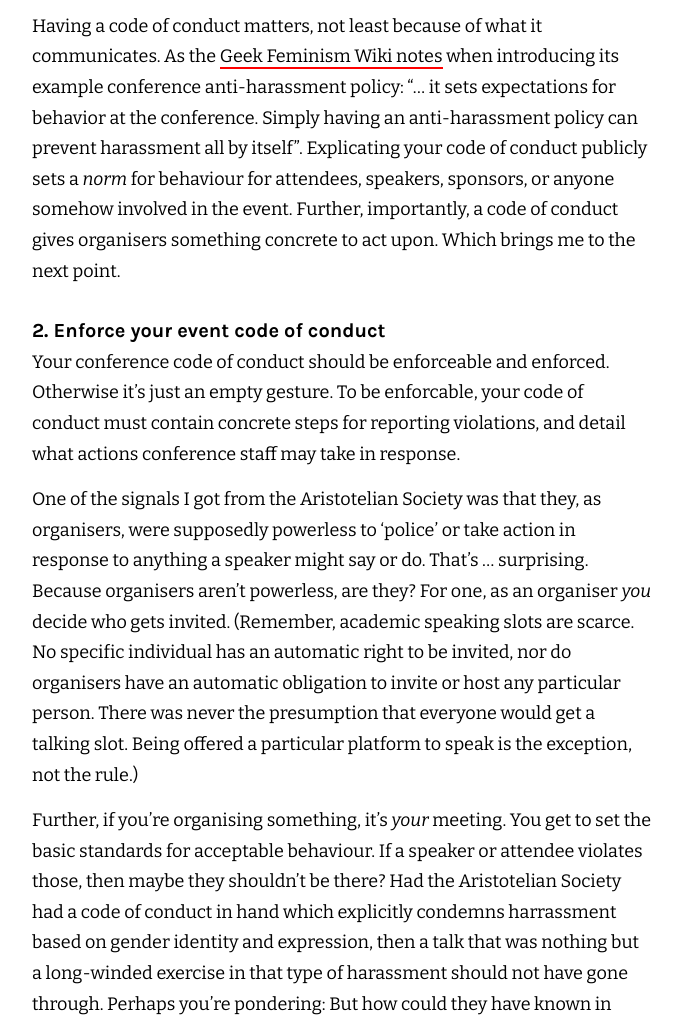
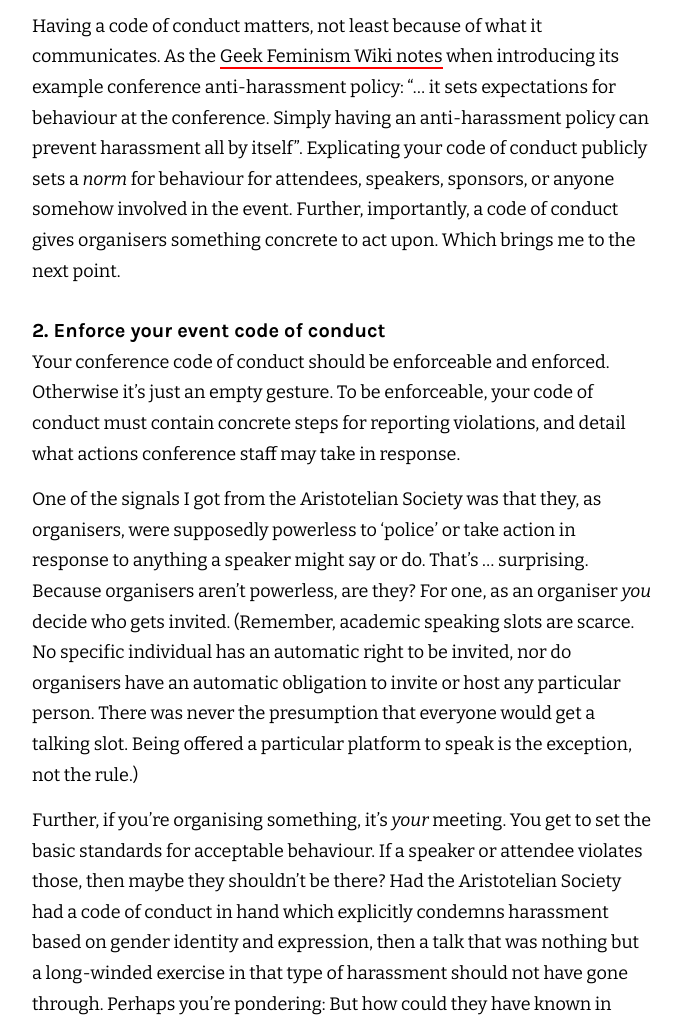
Before and after one commit to csmeyns/log, a Jekyll site: the page built from _posts/2019-06-16-coc.md, in a window 1280 px wide and 1400 px high, scrolled down 2634 px. Shown: the part 215-1232 px from the top of the window, without its empty margins (313-995 px from the left). Built offline with Jekyll 4.4.1, drawn with Linux system fonts in a browser that asks for light colours; nearby versions of some CDN libraries; part of the change alters nothing that is shown; some of the changed text lies outside the part shown.

Commit message:
fix some typos

```diff
--- a/_posts/2019-06-16-coc.md
+++ b/_posts/2019-06-16-coc.md
@@ -3,7 +3,7 @@ layout: post
 title: "Philosophy desperately needs event codes of conduct"
 categories:
 - Philosophy
-- Organizing
+- Organising
 hero: https://live.staticflickr.com/65535/32808143587_2dc1c07da2_o.jpg
 description: "Codes of conduct offer an easy way to help organisers avoid foul-ups by hosting transphobes, alt-right celebrities or serial harassers. Recent events in philosophy bring out that, yes, also the dryer echelons of the academy could use a code of conduct."
 ---
@@ -27,15 +27,15 @@ Consider this slightly more wordy sample [Conference Code of Conduct](https://co
 
 Why is having a code of conduct relevant? Shouldn’t it be obvious harassment and discrimination have no place at academic events? Well, in theory, yes. In reality, not so much.
 
-Having a code of conduct matters, not least because of what it communicates. As the [Geek Feminism Wiki notes](https://geekfeminism.wikia.org/wiki/Conference_anti-harassment/Policy) when introducing its example conference anti-harassment policy: "... it sets expectations for behavior at the conference. Simply having an anti-harassment policy can prevent harassment all by itself". Explicating your code of conduct publicly sets a *norm* for behaviour for attendees, speakers, sponsors, or anyone somehow involved in the event. Further, importantly, a code of conduct gives organisers something concrete to act upon. Which brings me to the next point.
+Having a code of conduct matters, not least because of what it communicates. As the [Geek Feminism Wiki notes](https://geekfeminism.wikia.org/wiki/Conference_anti-harassment/Policy) when introducing its example conference anti-harassment policy: "... it sets expectations for behaviour at the conference. Simply having an anti-harassment policy can prevent harassment all by itself". Explicating your code of conduct publicly sets a *norm* for behaviour for attendees, speakers, sponsors, or anyone somehow involved in the event. Further, importantly, a code of conduct gives organisers something concrete to act upon. Which brings me to the next point.
 
 ### 2. Enforce your event code of conduct
 
-Your conference code of conduct should be enforceable and enforced. Otherwise it’s just an empty gesture. To be enforcable, your code of conduct must contain concrete steps for reporting violations, and detail what actions conference staff may take in response.
+Your conference code of conduct should be enforceable and enforced. Otherwise it’s just an empty gesture. To be enforceable, your code of conduct must contain concrete steps for reporting violations, and detail what actions conference staff may take in response.
 
 One of the signals I got from the Aristotelian Society was that they, as organisers, were supposedly powerless to 'police' or take action in response to anything a speaker might say or do. That's ... surprising. Because organisers aren’t powerless, are they? For one, as an organiser _you_ decide who gets invited. (Remember, academic speaking slots are scarce. No specific individual has an automatic right to be invited, nor do organisers have an automatic obligation to invite or host any particular person. There was never the presumption that everyone would get a talking slot. Being offered a particular platform to speak is the exception, not the rule.)
 
-Further, if you're organising something, it’s _your_ meeting. You get to set the basic standards for acceptable behaviour. If a speaker or attendee violates those, then maybe they shouldn't be there? Had the Aristotelian Society had a code of conduct in hand which explicitly condemns harrassment based on gender identity and expression, then a talk that was nothing but a long-winded exercise in that type of harassment should not have gone through. Perhaps you're pondering: But how could they have known in advance? Read on.
+Further, if you're organising something, it’s _your_ meeting. You get to set the basic standards for acceptable behaviour. If a speaker or attendee violates those, then maybe they shouldn't be there? Had the Aristotelian Society had a code of conduct in hand which explicitly condemns harassment based on gender identity and expression, then a talk that was nothing but a long-winded exercise in that type of harassment should not have gone through. Perhaps you're pondering: But how could they have known in advance? Read on.
 
 Yes, measures may include removing the offender from the event. Even if the offender is the speaker. Here's Geek Feminism again:
 
@@ -47,15 +47,15 @@ How, you ask, can organisers recognise whether certain behaviour is racist, sexi
 In the spirit of this declaration of purpose the Aristotelian Society wishes to express its support for Prof Kathleen Stock's right to engage in philosophical debate and writing without harassment. The Society remains neutral on the philosophical debates in which she is engaged. We very much look forward to hearing her paper on June 3rd.")
 *The Aristotelian Society's statement of support*
 
-Luckily, there's an easy remedy! If you, as an organiser, have trouble recognising racism, sexism, homophobia, transphobia, ableism, fatphobia or other forms of discrimination, the point is to *listen* to people who are members of the community that is at risk of facing the harassment. They’re likely to be much better informed than anyone not belonging to that community to make assessments on the matter. If trans people flag up transphobia, [take it seriously](https://medium.com/@lilymadigan/believe-trans-people-when-they-call-out-transphobia-d37a5e86dc2d). Act on it. Here’s how Open Source Design put it as part of in their ['Be excellent to each other' code of conduct](https://opensourcedesign.net/code-of-conduct/):
+Luckily, there's an easy remedy! If you, as an organiser, have trouble recognising racism, sexism, homophobia, transphobia, ableism, fatphobia or other forms of discrimination, the point is to *listen* to people who are members of the community that is at risk of facing the harassment. They’re likely to be much better informed than anyone not belonging to that community to make assessments on the matter. If trans people flag up transphobia, [take it seriously](https://medium.com/@lilymadigan/believe-trans-people-when-they-call-out-transphobia-d37a5e86dc2d). Act on it. Here’s how Open Source Design put it as part of their ['Be excellent to each other' code of conduct](https://opensourcedesign.net/code-of-conduct/):
 
 > “If you think you are offending someone for whatever reason, STOP immediately. If you’re uncertain, ask a core community member (in private message). Asking for guidance will show good faith that you are striving to uphold our code of conduct.”
 
-The Aristotelian Society missed a golden opportunity here. Because not only do they standardly require speakers to pre-circulate their text (providing ample time for scrunity), they also received [multiple](https://twitter.com/christapeterso/status/1121235302377377792) [notifications](https://twitter.com/chrismeyns/status/1134535673749397504) flagging that their planned speaker was a serial harasser. You can do better. Enforce your code of conduct.
+The Aristotelian Society missed a golden opportunity here. Because not only do they standardly require speakers to pre-circulate their text (providing ample time for scrutiny), they also received [multiple](https://twitter.com/christapeterso/status/1121235302377377792) [notifications](https://twitter.com/chrismeyns/status/1134535673749397504) flagging that their planned speaker was a serial harasser. You can do better. Enforce your code of conduct.
 
 ### 3. Acknowledge mistakes, do better
 
-What if you were too late? The event was large, things happened so quickly, and you realise you inadvertedly did end up facilitating harassment. Now what? Perhaps surprisingly, it's actually not that difficult:
+What if you were too late? The event was large, things happened so quickly, and you realise you inadvertently did end up facilitating harassment. Now what? Perhaps surprisingly, it's actually not that difficult:
 
 1. Acknowledge that something went wrong
 2. Say why the behaviour is problematic and violates your code of conduct
@@ -63,7 +63,7 @@ What if you were too late? The event was large, things happened so quickly, and
 
 <span></span>
 
-As an example of this, PyCon, the annual convention for Python enthusiasts, recently released a [Tranparency Report](https://2018.pyconuk.org/code-conduct/transparency-report/) for their 2018 conference. They state:
+As an example of this, PyCon, the annual convention for Python enthusiasts, recently released a [Transparency Report](https://2018.pyconuk.org/code-conduct/transparency-report/) for their 2018 conference. They state:
 
 > “A Code of Conduct is only useful if it’s followed and enforced. To show that we take it seriously, we’ve prepared a list of Code of Conduct reports we received during the event, and how we responded. These reports are all anonymised.”
 
```
